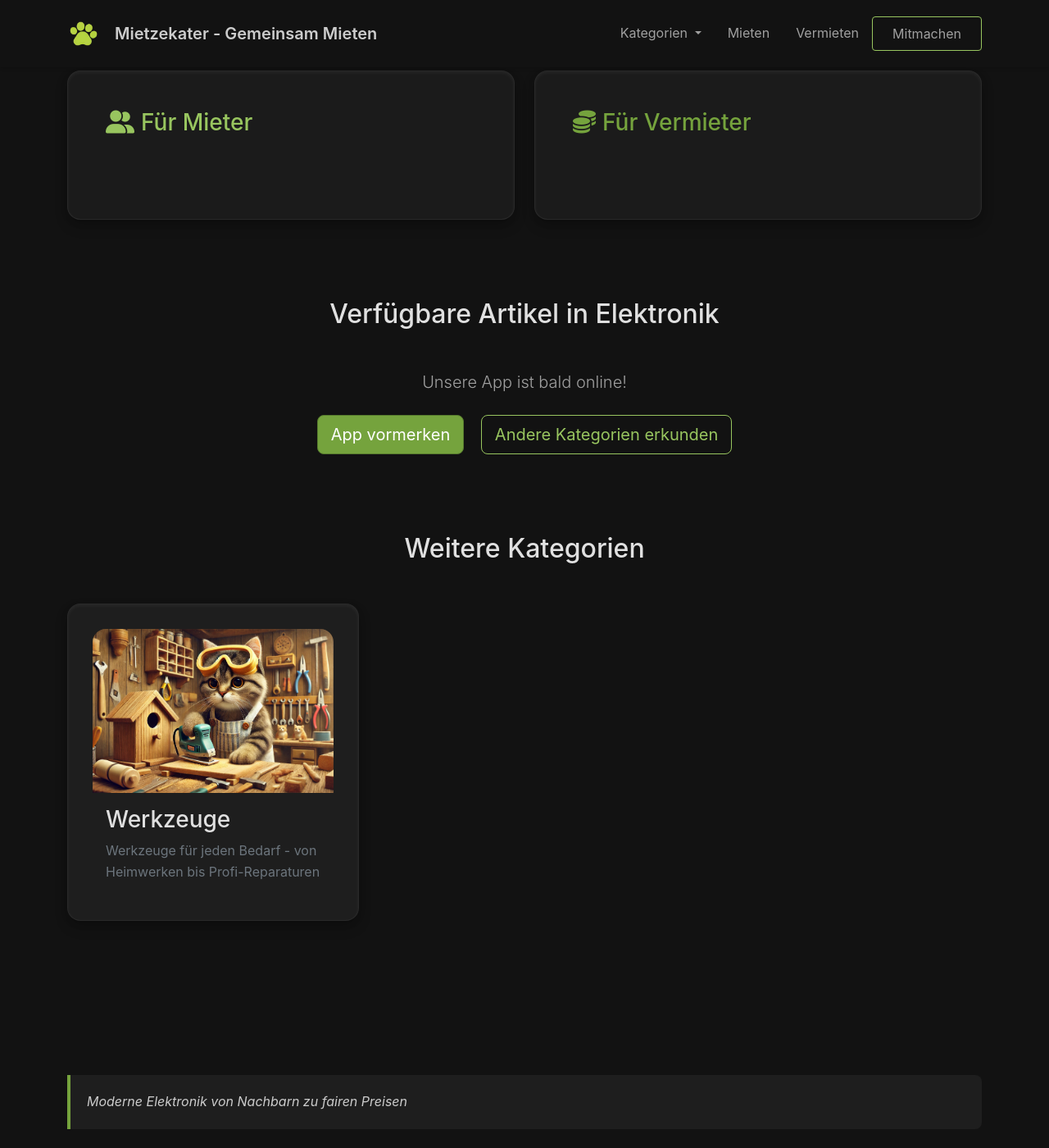
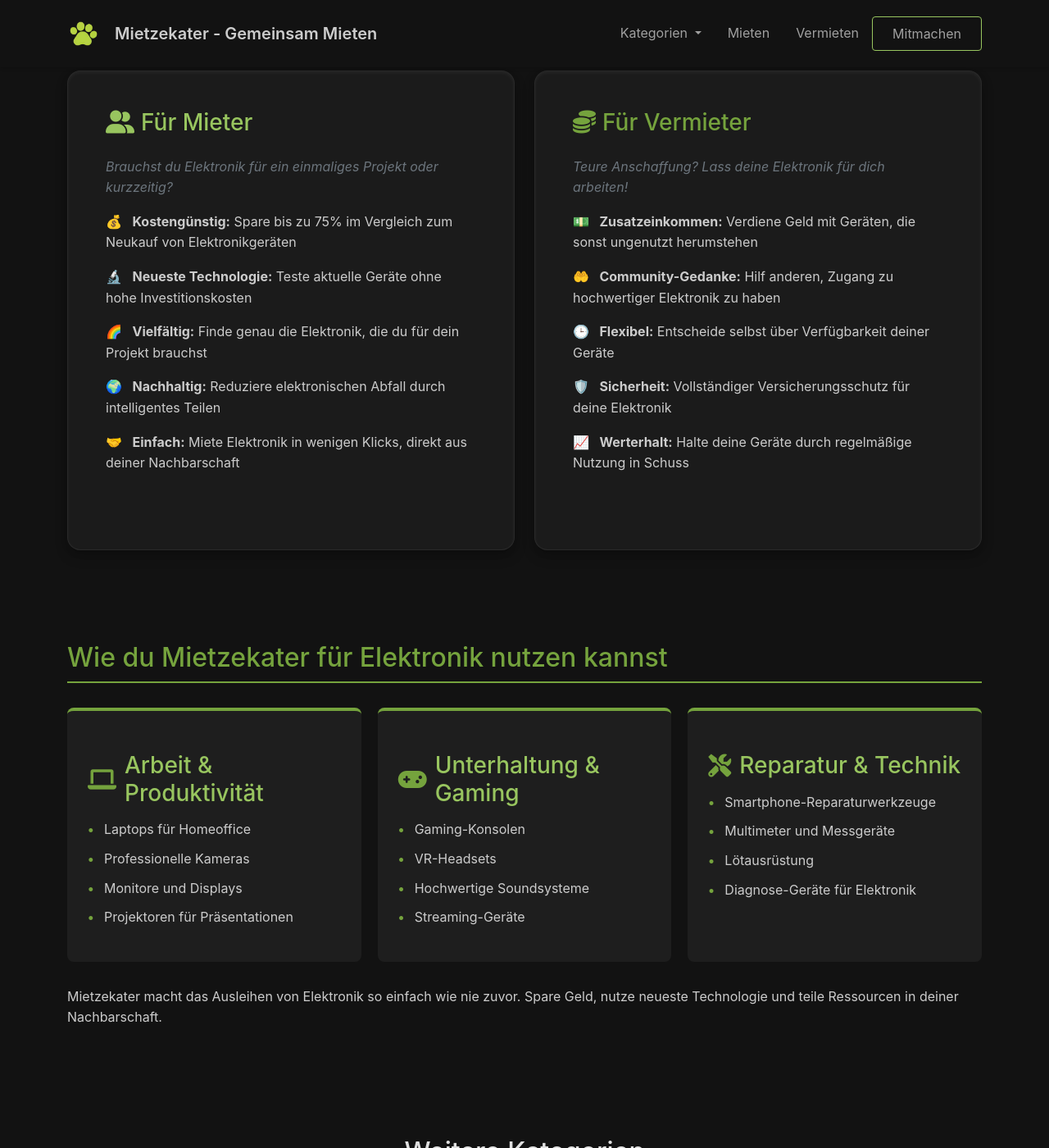
Before and after one commit to TrimeraDev/Mietzekater.de, a Jekyll site: the page built from _categories/elektronik.md, in a window 1280 px wide and 1400 px high, scrolled down 521 px. Shown: the whole window at 82% size. Built offline with Jekyll 4.4.1, drawn with Linux system fonts in a browser that asks for light colours; some of the changed text lies outside the part shown.

Commit message:
change order of sections on category page

```diff
--- a/_categories/elektronik.md
+++ b/_categories/elektronik.md
@@ -1,11 +1,88 @@
 ---
+layout: category
 title: Elektronik
-layout: category
+slug: elektronik
 description: Moderne Elektronik von Nachbarn zu fairen Preisen
 hero_image: /assets/categories/mietzekater-elektronik.webp
+
+# Thought-provoking Questions
+renter_question: "Brauchst du Elektronik für ein einmaliges Projekt oder kurzzeitig?"
+lender_question: "Teure Anschaffung? Lass deine Elektronik für dich arbeiten!"
+
+# Value Propositions
+renter_benefits:
+  - emoji: 💰
+    title: Kostengünstig
+    description: Spare bis zu 75% im Vergleich zum Neukauf von Elektronikgeräten
+  - emoji: 🔬
+    title: Neueste Technologie
+    description: Teste aktuelle Geräte ohne hohe Investitionskosten
+  - emoji: 🌈
+    title: Vielfältig
+    description: Finde genau die Elektronik, die du für dein Projekt brauchst
+  - emoji: 🌍
+    title: Nachhaltig
+    description: Reduziere elektronischen Abfall durch intelligentes Teilen
+  - emoji: 🤝
+    title: Einfach
+    description: Miete Elektronik in wenigen Klicks, direkt aus deiner Nachbarschaft
+
+lender_benefits:
+  - emoji: 💵
+    title: Zusatzeinkommen
+    description: Verdiene Geld mit Geräten, die sonst ungenutzt herumstehen
+  - emoji: 🤲
+    title: Community-Gedanke
+    description: Hilf anderen, Zugang zu hochwertiger Elektronik zu haben
+  - emoji: 🕒
+    title: Flexibel
+    description: Entscheide selbst über Verfügbarkeit deiner Geräte
+  - emoji: 🛡️
+    title: Sicherheit
+    description: Vollständiger Versicherungsschutz für deine Elektronik
+  - emoji: 📈
+    title: Werterhalt
+    description: Halte deine Geräte durch regelmäßige Nutzung in Schuss
+
+# Short description for related categories section
+short_description: "Elektronik für jeden Bedarf - von Arbeit bis Gaming"
 
 # Potential Items (currently empty as platform isn't live)
 items: []
 ---
 
-In unserer Elektronik-Kategorie findest du moderne Geräte, die du nur dann mietest, wenn du sie wirklich brauchst. Spare Geld und profitiere von neuester Technologie aus deiner Nachbarschaft.
+## Wie du Mietzekater für Elektronik nutzen kannst
+
+<div class="use-cases-grid">
+  <div class="use-case-card">
+    <h3><i class="fas fa-laptop"></i> Arbeit & Produktivität</h3>
+    <ul>
+      <li>Laptops für Homeoffice</li>
+      <li>Professionelle Kameras</li>
+      <li>Monitore und Displays</li>
+      <li>Projektoren für Präsentationen</li>
+    </ul>
+  </div>
+
+  <div class="use-case-card">
+    <h3><i class="fas fa-gamepad"></i> Unterhaltung & Gaming</h3>
+    <ul>
+      <li>Gaming-Konsolen</li>
+      <li>VR-Headsets</li>
+      <li>Hochwertige Soundsysteme</li>
+      <li>Streaming-Geräte</li>
+    </ul>
+  </div>
+
+  <div class="use-case-card">
+    <h3><i class="fas fa-tools"></i> Reparatur & Technik</h3>
+    <ul>
+      <li>Smartphone-Reparaturwerkzeuge</li>
+      <li>Multimeter und Messgeräte</li>
+      <li>Lötausrüstung</li>
+      <li>Diagnose-Geräte für Elektronik</li>
+    </ul>
+  </div>
+</div>
+
+Mietzekater macht das Ausleihen von Elektronik so einfach wie nie zuvor. Spare Geld, nutze neueste Technologie und teile Ressourcen in deiner Nachbarschaft.
--- a/_layouts/category.html
+++ b/_layouts/category.html
@@ -91,6 +91,38 @@ layout: base
     </div>
 </section>
 
+
+<section class="category-content">
+    <div class="container">
+
+        {{ content }}
+    </div>
+</section>
+
+
+<section class="related-categories py-5" id="categories">
+    <div class="container">
+        <h2 class="text-center mb-5">Weitere Kategorien</h2>
+        <div class="row">
+            {% for category in site.categories %}
+                {% if category.slug != page.slug %}
+                <div class="col-md-4 mb-3">
+                    <a href="{{ category.url }}" class="text-decoration-none">
+                        <div class="card category-card">
+                            <img src="/assets/categories/mietzekater-{{ category.slug }}.webp" alt="{{ category.title }} Category" class="card-img-top">
+                            <div class="card-body">
+                                <h3 class="card-title">{{ category.title }}</h3>
+                                <p class="card-text text-muted">{{ category.short_description }}</p>
+                            </div>
+                        </div>
+                    </a>
+                </div>
+                {% endif %}
+            {% endfor %}
+        </div>
+    </div>
+</section>
+
 <section id="items" class="py-5">
     <div class="container">
         <h2 class="text-center mb-5">Verfügbare Artikel in {{ page.title }}</h2>
@@ -121,38 +153,3 @@ layout: base
         {% endif %}
     </div>
 </section>
-
-<section class="related-categories py-5" id="categories">
-    <div class="container">
-        <h2 class="text-center mb-5">Weitere Kategorien</h2>
-        <div class="row">
-            {% for category in site.categories %}
-                {% if category.slug != page.slug %}
-                <div class="col-md-4 mb-3">
-                    <a href="{{ category.url }}" class="text-decoration-none">
-                        <div class="card category-card">
-                            <img src="/assets/categories/mietzekater-{{ category.slug }}.webp" alt="{{ category.title }} Category" class="card-img-top">
-                            <div class="card-body">
-                                <h3 class="card-title">{{ category.title }}</h3>
-                                <p class="card-text text-muted">{{ category.short_description }}</p>
-                            </div>
-                        </div>
-                    </a>
-                </div>
-                {% endif %}
-            {% endfor %}
-        </div>
-    </div>
-</section>
-
-<section class="category-content">
-    <div class="container">
-        {% if page.description %}
-        <div class="detailed-description">
-            {{ page.description }}
-        </div>
-        {% endif %}
-
-        {{ content }}
-    </div>
-</section>
```
Also changed, not shown: _categories/werkzeuge.md (+0 -3 lines), 3 other files.
